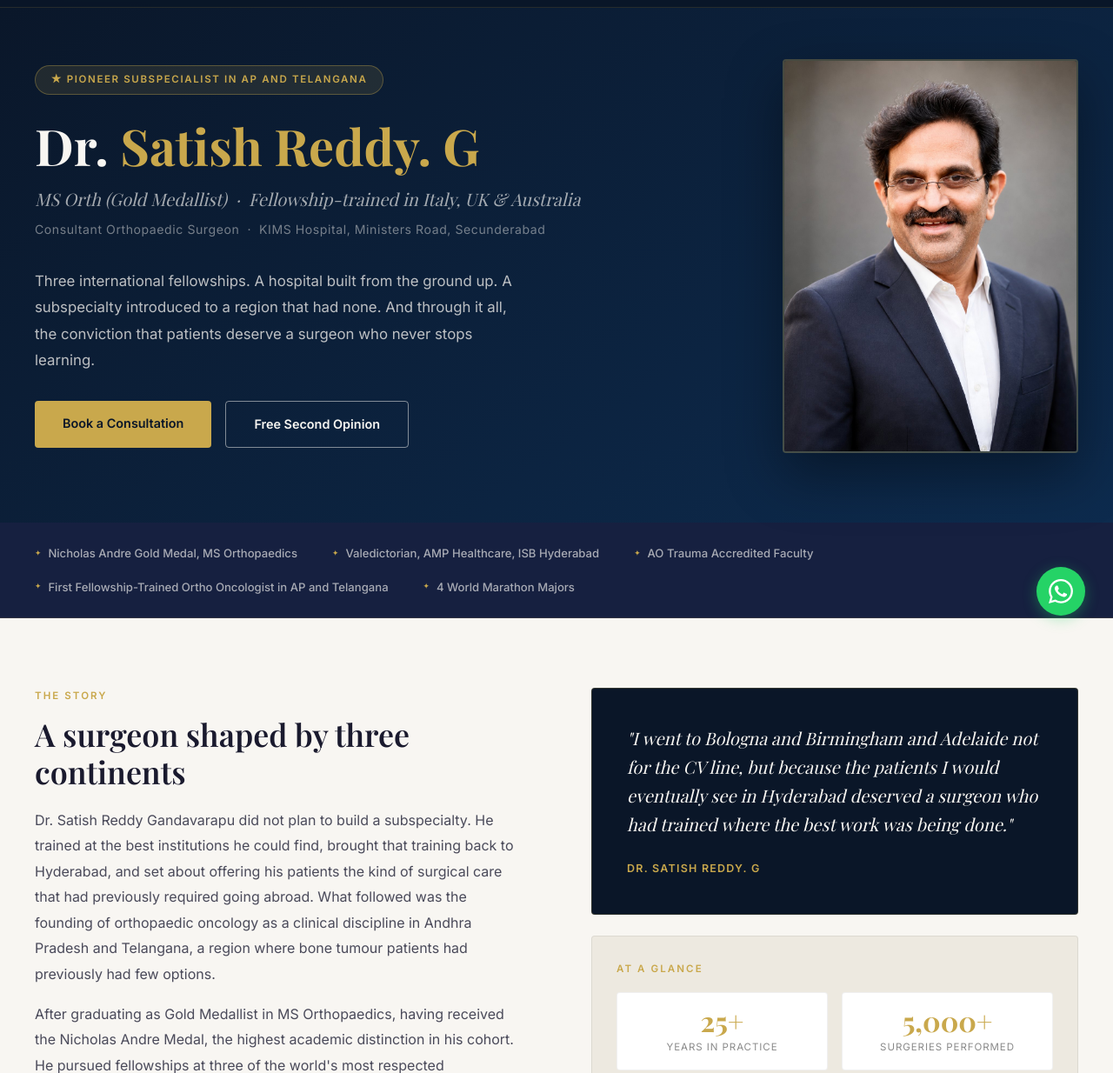
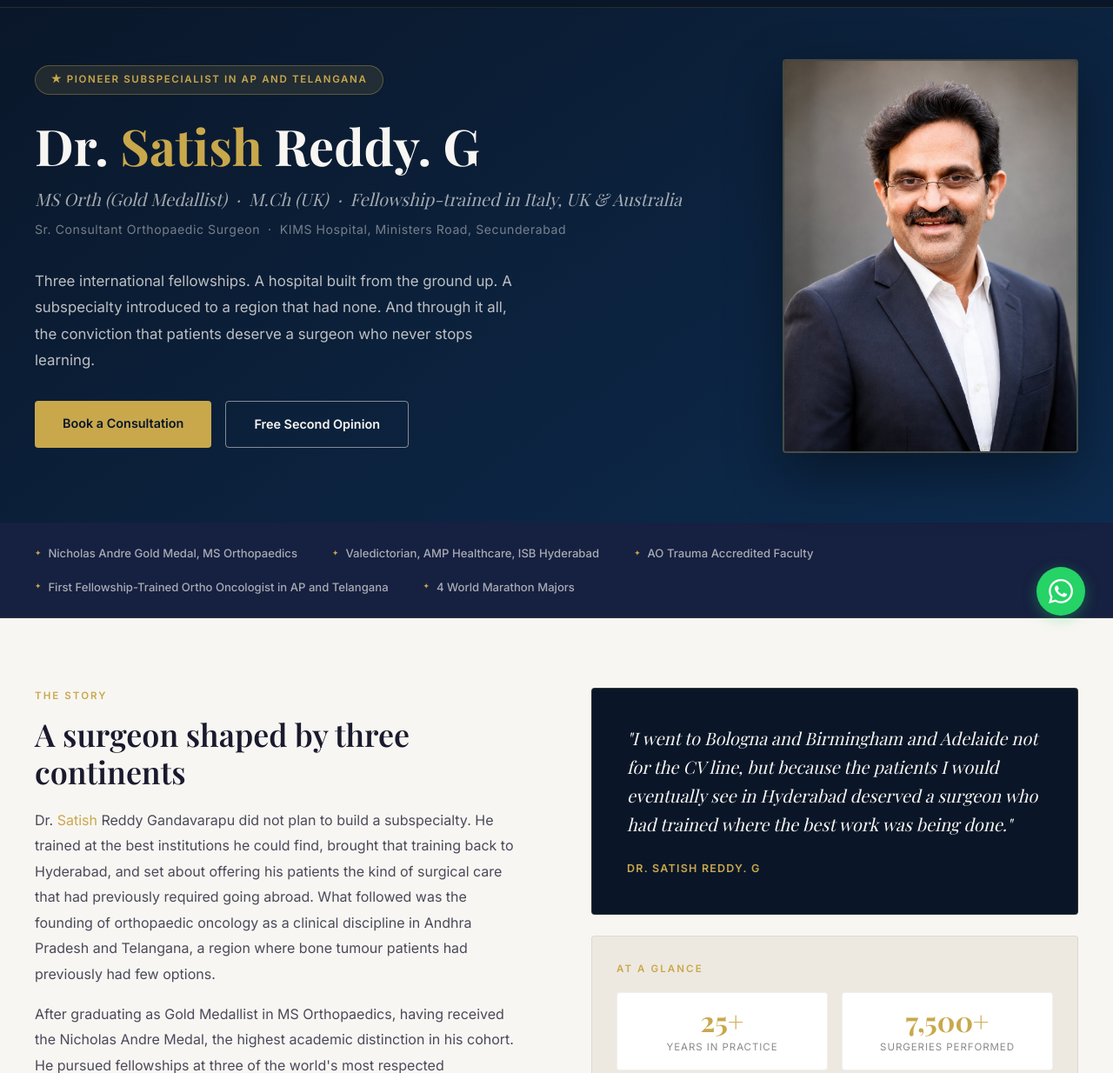
Before and after one commit to drgsreddy1970/drgsreddy.com, a plain HTML site: page about.html in a window 1280 px wide. Shown: the part 60-1294 px from the top of the page at 87% size. Drawn offline with nearby package versions, Linux system fonts and the light colour scheme; a web font is replaced by a local one.

Commit message:
About page: add M.Ch, Sr. Consultant, 7500+ surgeries, gold Satish, trim Rizzoli

```diff
--- a/about.html
+++ b/about.html
@@ -398,9 +398,9 @@
   <div class="hero__inner">
     <div>
       <div class="hero__badge">★ Pioneer Subspecialist in AP and Telangana</div>
-      <h1>Dr. <em>Satish Reddy. G</em></h1>
-      <p class="hero__sub">MS Orth (Gold Medallist) &nbsp;·&nbsp; Fellowship-trained in Italy, UK &amp; Australia</p>
-      <p class="hero__location">Consultant Orthopaedic Surgeon &nbsp;·&nbsp; KIMS Hospital, Ministers Road, Secunderabad</p>
+      <h1>Dr. <span style="color:var(--gold)">Satish</span> Reddy. G</h1>
+      <p class="hero__sub">MS Orth (Gold Medallist) &nbsp;&middot;&nbsp; M.Ch (UK) &nbsp;&middot;&nbsp; Fellowship-trained in Italy, UK &amp; Australia</p>
+      <p class="hero__location">Sr. Consultant Orthopaedic Surgeon &nbsp;·&nbsp; KIMS Hospital, Ministers Road, Secunderabad</p>
       <p style="color:rgba(248,246,242,0.75);font-size:1.05rem;line-height:1.8;max-width:560px;margin-bottom:2rem">
         Three international fellowships. A hospital built from the ground up. A subspecialty introduced to a region that had none. And through it all, the conviction that patients deserve a surgeon who never stops learning.
       </p>
@@ -433,7 +433,7 @@
       <span class="eyebrow">The story</span>
       <h2>A surgeon shaped by three continents</h2>
       <p>
-        Dr. Satish Reddy Gandavarapu did not plan to build a subspecialty. He trained at the best institutions he could find, brought that training back to Hyderabad, and set about offering his patients the kind of surgical care that had previously required going abroad. What followed was the founding of orthopaedic oncology as a clinical discipline in Andhra Pradesh and Telangana, a region where bone tumour patients had previously had few options.
+        Dr. <span style="color:var(--gold)">Satish</span> Reddy Gandavarapu did not plan to build a subspecialty. He trained at the best institutions he could find, brought that training back to Hyderabad, and set about offering his patients the kind of surgical care that had previously required going abroad. What followed was the founding of orthopaedic oncology as a clinical discipline in Andhra Pradesh and Telangana, a region where bone tumour patients had previously had few options.
       </p>
       <p>
         After graduating as Gold Medallist in MS Orthopaedics, having received the Nicholas Andre Medal, the highest academic distinction in his cohort. He pursued fellowships at three of the world's most respected orthopaedic institutions: the Rizzoli Orthopaedic Institute in Bologna, the Royal Orthopaedic Hospital in Birmingham, and Flinders Medical Centre in Adelaide. Each was chosen for a specific subspecialty that did not yet exist in his home region.
@@ -458,7 +458,7 @@
             <div style="font-size:0.72rem;color:var(--gray);text-transform:uppercase;letter-spacing:0.08em;margin-top:0.3rem">Years in practice</div>
           </div>
           <div style="text-align:center;padding:1rem;background:white;border-radius:var(--r);border:1px solid rgba(0,0,0,0.06)">
-            <div style="font-family:var(--font-d);font-size:2rem;font-weight:700;color:var(--gold);line-height:1">5,000+</div>
+            <div style="font-family:var(--font-d);font-size:2rem;font-weight:700;color:var(--gold);line-height:1">7,500+</div>
             <div style="font-size:0.72rem;color:var(--gray);text-transform:uppercase;letter-spacing:0.08em;margin-top:0.3rem">Surgeries performed</div>
           </div>
           <div style="text-align:center;padding:1rem;background:white;border-radius:var(--r);border:1px solid rgba(0,0,0,0.06)">
@@ -588,7 +588,7 @@
         <div class="fellowship-card__country">Italy</div>
         <div class="fellowship-card__institution">Rizzoli Orthopaedic Institute</div>
         <div class="fellowship-card__location">Bologna, Italy</div>
-        <p class="fellowship-card__focus">Orthopaedic Oncology fellowship at the world's leading centre for bone and soft tissue tumour surgery. Trained under Europe's foremost ortho-oncologists in limb salvage procedures, endoprosthetic reconstruction, and sarcoma management. One of only two institutions in the world where this training was available at the time.</p>
+        <p class="fellowship-card__focus">Orthopaedic Oncology fellowship at the world's leading centre for bone and soft tissue tumour surgery. Trained under Europe's foremost ortho-oncologists in limb salvage procedures, endoprosthetic reconstruction, and sarcoma management.</p>
       </div>
 
       <div class="fellowship-card fellowship-card--featured">
@@ -700,7 +700,7 @@
       <span class="eyebrow">Beyond the operating theatre</span>
       <h2>The surgeon who runs marathons</h2>
       <p>
-        Dr. Satish has completed four World Marathon Majors, Tokyo, Boston, Chicago, and New York. It is not a detail added to a biography to appear well-rounded. It is relevant to how he practises.
+        Dr. <span style="color:var(--gold)">Satish</span> has completed four World Marathon Majors, Tokyo, Boston, Chicago, and New York. It is not a detail added to a biography to appear well-rounded. It is relevant to how he practises.
       </p>
       <p>
         A surgeon who runs marathons understands recovery in a way that most do not. The weeks of disciplined preparation, the management of injury around a goal, the difference between pain that means stop and pain that means continue, these are not abstract concepts. They directly inform how he counsels patients on rehabilitation, return to sport, and what realistic recovery timelines look like.
@@ -741,7 +741,7 @@
 <section class="philosophy">
   <div class="philosophy__inner">
     <span class="eyebrow">Philosophy</span>
-    <h2 style="color:var(--cream);margin-bottom:2.5rem">How Dr. Satish approaches every case</h2>
+    <h2 style="color:var(--cream);margin-bottom:2.5rem">How Dr. <span style="color:var(--gold)">Satish</span> approaches every case</h2>
     <div class="pillars">
       <div class="pillar">
         <div class="pillar__icon">🎯</div>
@@ -767,7 +767,7 @@
 <section class="appt-cta">
   <div class="appt-cta__inner">
     <span class="eyebrow">Next steps</span>
-    <h2>Ready to consult with Dr. Satish?</h2>
+    <h2>Ready to consult with Dr. <span style="color:var(--gold)">Satish</span>?</h2>
     <p>If you are a patient, a referring doctor, or seeking a second opinion before a major surgical decision, get in touch and we will respond promptly.</p>
     <div class="appt-cta__actions">
       <a href="contact.html" class="btn btn-gold">Book a Consultation</a>
@@ -782,7 +782,7 @@
   <div class="footer__inner">
     <div>
       <div class="footer__brand">Dr. <span>Satish</span> Reddy. G</div>
-      <p class="footer__tagline">Consultant Orthopaedic Surgeon<br/>KIMS Hospital, Ministers Road, Secunderabad<br/><br/>MS Orth (Gold Medallist) &nbsp;·&nbsp; Fellowship-trained in Italy, UK &amp; Australia<br/>Pioneer of Orthopaedic Oncology, AP &amp; Telangana</p>
+      <p class="footer__tagline">Sr. Consultant Orthopaedic Surgeon<br/>KIMS Hospital, Ministers Road, Secunderabad<br/><br/>MS Orth (Gold Medallist) &nbsp;·&nbsp; Fellowship-trained in Italy, UK &amp; Australia<br/>Pioneer of Orthopaedic Oncology, AP &amp; Telangana</p>
     </div>
     <div>
       <h5>Navigate</h5>
@@ -802,7 +802,7 @@
       <div class="footer__contact-item"><a href="https://wa.me/917075523360" target="_blank" rel="noopener">WhatsApp</a></div>
     </div>
   </div>
-  <div class="footer__bottom">© 2026 Dr. Satish Reddy Gandavarapu. All rights reserved.</div>
+  <div class="footer__bottom">© 2026 Dr. <span style="color:var(--gold)">Satish</span> Reddy Gandavarapu. All rights reserved.</div>
 </footer>
 
 <!-- WHATSAPP -->
```
